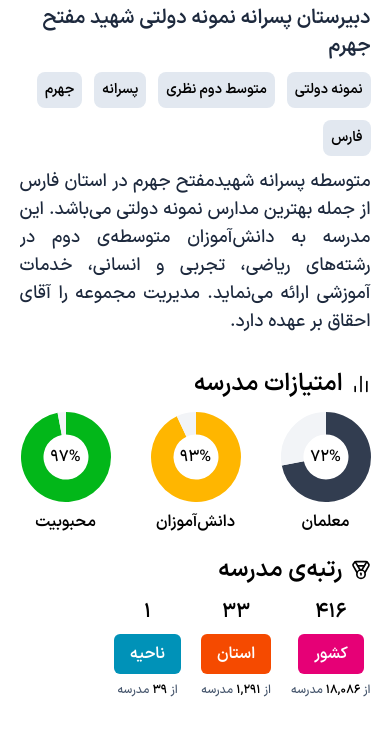
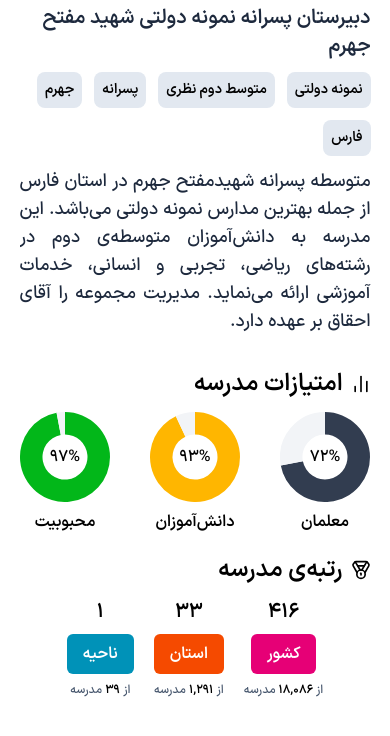
Before and after one commit to ParsaProg/Mofateh, a Next.js app: page / in a window 390 px wide. Shown: the part 1741-2477 px from the top of the page. Built offline with nearby package versions, Linux system fonts and the light colour scheme.

Commit message:
school-introductions section created successfully with dimensions fixed

```diff
--- a/components/landing/SchoolIntrducing.tsx
+++ b/components/landing/SchoolIntrducing.tsx
@@ -78,15 +78,15 @@ export default function GallerySection() {
             آقای احقاق بر عهده دارد.
           </p>
 
-          <div className="flex [@media(max-width:1430px)]:flex-col gap-y-13 items-start gap-x-13 w-full mt-5">
-            <div className="">
+          <div className="flex flex-wrap gap-y-13 items-start gap-x-13 w-full mt-5">
+            <div className="w-full">
               <section className="flex items-center gap-x-2">
                 <ChartNoAxesColumn size={20} />
                 <div className="text-2xl font-bold text-black">
                   امتیازات مدرسه
                 </div>
               </section>
-              <div className="flex items-center mt-3 gap-x-10 w-full">
+              <div className="flex  max-[540px]:justify-center items-center mt-3 gap-x-10 w-full">
                 <div className="relative">
                   <DoughnutChart data={data[0]} options={options} />
                   <h1 className="absolute top-[50%] translate-y-[-50%] text-black right-[50%] translate-x-[50%] z-100">
@@ -116,14 +116,15 @@ export default function GallerySection() {
                 </div>
               </div>
             </div>
-            <div>
+            <div className="w-full">
               <section className="flex items-center gap-x-2">
                 <Medal size={20} />
                 <div className="text-2xl font-bold text-black">
                   رتبه‌ی مدرسه
                 </div>
               </section>
-              <div className="flex items-center gap-x-5  [@media(max-width:1190px)]:justify-center w-full">                <div className="flex flex-col items-center gap-y-2 text-center mt-3">
+              <div className="max-[540px]:justify-center flex items-center gap-x-5 w-full">
+                <div className="flex flex-col items-center gap-y-2 text-center mt-3">
                   <h1 className="font-bold text-xl text-black">
                     {convertToFarsiNumbers("416")}
                   </h1>
```
